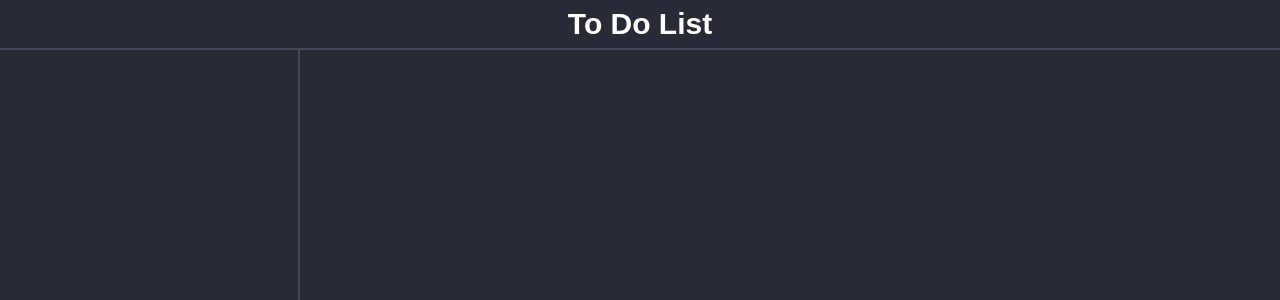
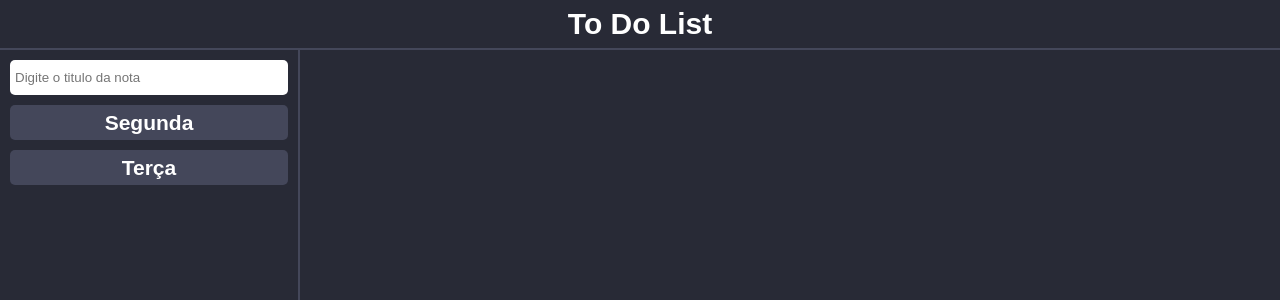
Before and after one commit to ocleyson/to-do-list, a React (Create React App) app: page / in a window 1280 px wide. Shown: the top 300 px of the page. Built offline with nearby package versions, Linux system fonts and the light colour scheme.

Commit message:
add notes

```diff
--- a/src/App.css
+++ b/src/App.css
@@ -16,9 +16,58 @@
     height: calc(100vh - 50px);
     border-right: 2px solid #44475a;
     float: left;
+    padding: 10px;
+    color: white;
+}
+
+ul {
+    list-style: none;
+}
+
+li.note {
+    background-color: #44475a;
+    padding: 5px;
+    border-radius: 5px;
+    justify-content: center;
+    display: flex;
+    align-items: center;
+    cursor: pointer;
+    margin-top: 10px;
+    height: 35px;
+}
+
+li.item {
+    margin: 10px 0 0 40px;
+    display: flex;
+    flex-direction: row;
+}
+
+h3 {
+    font-weight: 500;
+}
+
+input[type="checkbox"] {
+    margin-right: 5px;
+}
+
+input.addnote {
+    width: 100%;
+    height: 35px;
+    border-radius: 5px;
+    padding: 5px;
+    border: none;
 }
 
 .main {
     background-color: #282a36;
     height: calc(100vh - 50px);
+    display: flex;
+    justify-content: center;
+    align-items: center;
 }
+
+.mainnote {
+    color: white;
+    padding: 10px;
+    height: 100%;
+}
--- a/src/App.js
+++ b/src/App.js
@@ -1,17 +1,90 @@
-import React from 'react';
+import React, { useState } from 'react';
 import './App.css';
 
 function App() {
+    const [notes, setNotes] = useState([
+        {
+            title: 'Segunda',
+            items: [
+                { title: 'Estudar ingles', marked: false },
+                { title: 'Jogar', marked: false }
+            ]
+        },
+        {
+            title: 'Terça',
+            items: [
+                { title: 'Estudar ingles', marked: false },
+                { title: 'Arrumar cama', marked: false }
+            ]
+        }
+    ]);
+
+    const [newNoteTitle, setNewNoteTitle] = useState('');
+
+    const [selectedNote, setSelectedNote] = useState(null);
+
+    function checkNote(e, note, item) {
+        var allNotes = [...notes];
+        allNotes[note].items[item].marked = e.target.checked;
+        setNotes(allNotes);
+    }
+
+    function addNote(e) {
+        e.preventDefault();
+
+        setNotes(
+            [
+                {
+                    title: newNoteTitle,
+                    items: []
+                },
+                ...notes
+            ]
+        );
+
+        setNewNoteTitle('');
+    }
+
     return (
         <div className="app">
             <header className="header">
                 <h1>To Do List</h1>
             </header>
             <div className="sidebar">
-
+                <form onSubmit={(e) => addNote(e)}>
+                    <input
+                        className="addnote"
+                        placeholder="Digite o titulo da nota"
+                        type="text"
+                        value={newNoteTitle}
+                        onChange={(e) => setNewNoteTitle(e.target.value)}
+                    />
+                </form>
+                <ul>
+                    {notes.map((note, index) => (
+                        <li className="note" key={index} onClick={() => setSelectedNote(index)}>
+                            <h2>{note.title}</h2>
+                        </li>
+                    ))}
+                </ul>
             </div>
             <div className="main">
-
+                <div className="mainnote">
+                    <h1>{notes[selectedNote]?.title}</h1>
+                    <ul>
+                        {notes[selectedNote]?.items.map((item, index) => (
+                            <li className="item" key={index}>
+                                <input
+                                    name="marked"
+                                    type="checkbox"
+                                    checked={item.marked}
+                                    onChange={(e) => checkNote(e, selectedNote, index)}
+                                />
+                                <h3>{item.title}</h3>
+                            </li>
+                        ))}
+                    </ul>
+                </div>
             </div>
         </div>
     );
```
Lines whose indentation alone changed are shown as unchanged.
